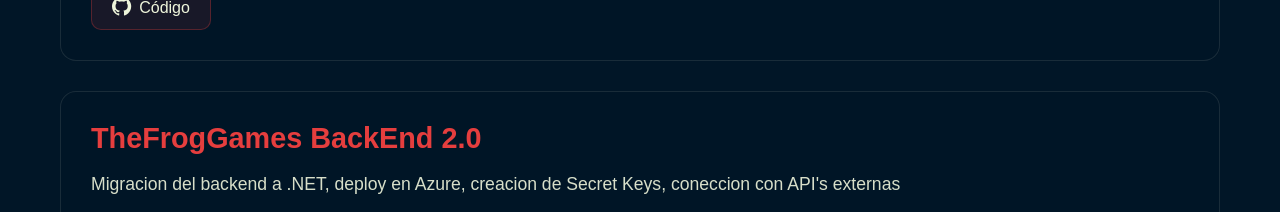
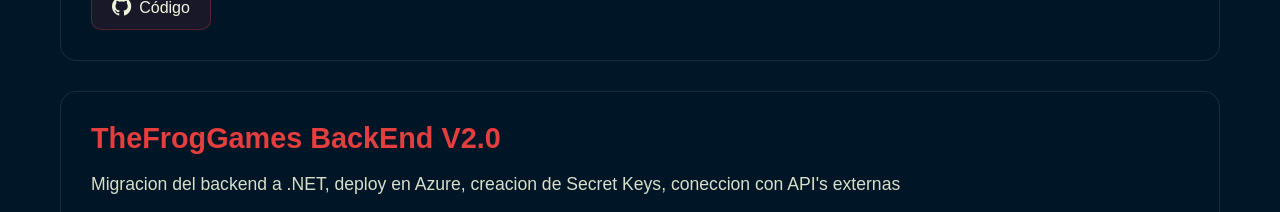
Before and after one commit to MartinSaporiti99/Portfolio-w-React, a React (Vite) app: page / in a window 1280 px wide. Shown: the part 2100-2312 px from the top of the page. Built offline with nearby package versions, Linux system fonts and the light colour scheme.

Commit message:
Fix Ortografia

```diff
--- a/src/components/Projects.jsx
+++ b/src/components/Projects.jsx
@@ -21,7 +21,7 @@ export default function Projects() {
       githubLink: "https://github.com/TP-UTN-GRUPO1/TP-Front",
     },
     {
-      title: "TheFrogGames BackEnd 2.0",
+      title: "TheFrogGames BackEnd V2.0",
       descriptionKey: "project3",
       technologies: ["C#", ".NET", "Azure", "GitHub Actions", "SQLServer"],
       githubLink: "https://github.com/TP-UTN-GRUPO1/TheFrogGames",
```
